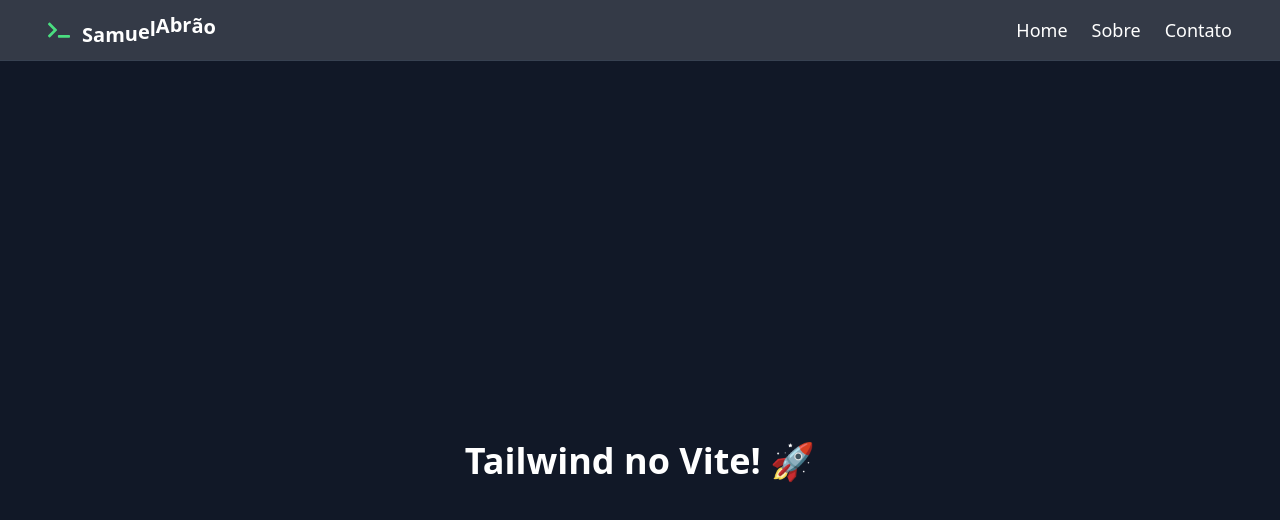
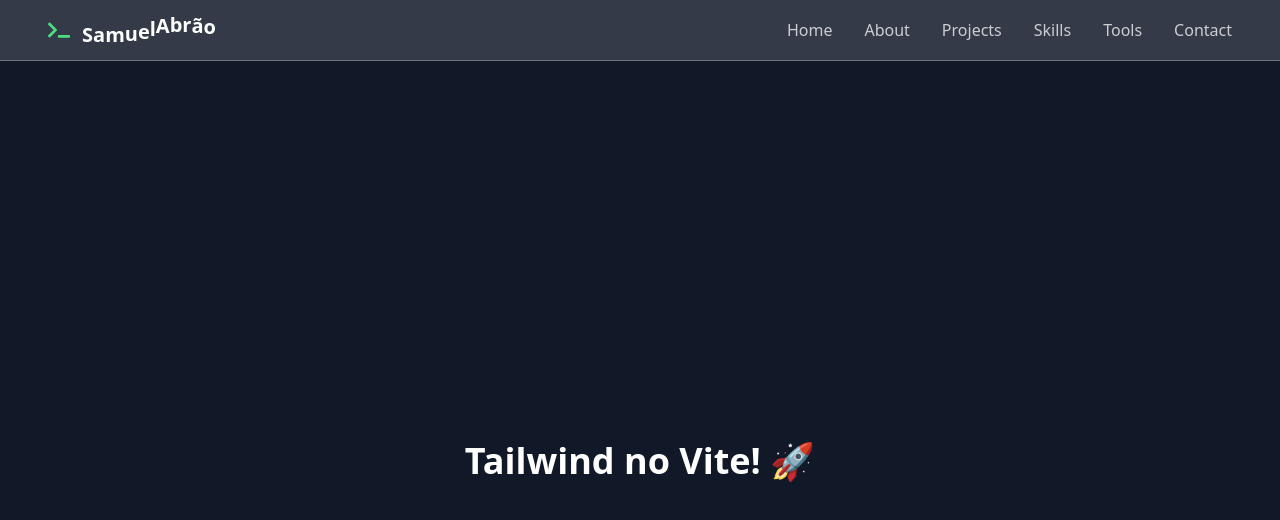
Before and after one commit to samuka7abr/Portifolio, a React (Vite) app: page / in a window 1280 px wide. Shown: the top 520 px of the page. Built offline with nearby package versions, Linux system fonts and the light colour scheme.

Commit message:
feat: header

```diff
--- a/src/components/Header/index.tsx
+++ b/src/components/Header/index.tsx
@@ -6,7 +6,7 @@ export function Header() {
   const letters: string[] = nome.split("");
 
   return (
-    <header className="flex justify-between items-center px-12 py-4 bg-gray-900/85 text-white border-b border-gray-700">
+    <header className="flex justify-between items-center px-12 py-4 bg-gray-900/85 text-white border-b border-gray-700 border-b-gray-100/30">
       {/* Nome animado com ícone */}
       <div className="flex items-center gap-3 text-3xl font-bold">
         <FaTerminal className="text-green-400 text-[22px] text-4xl" />
@@ -34,10 +34,37 @@ export function Header() {
 
       {/* Navegação */}
       <nav>
-        <ul className="flex gap-6 text-lg">
-          <li><a href="#" className="hover:text-blue-400 transition-all">Home</a></li>
-          <li><a href="#" className="hover:text-blue-400 transition-all">Sobre</a></li>
-          <li><a href="#" className="hover:text-blue-400 transition-all">Contato</a></li>
+        <ul className="flex gap-8 text-[16px] text-white/75">
+          <li>
+            <a href="#" className="hover:text-green-400 transition-all">
+              Home
+            </a>
+          </li>
+          <li>
+            <a href="#" className="hover:text-green-400 transition-all">
+              About
+            </a>
+          </li>
+          <li>
+            <a href="#" className="hover:text-green-400 transition-all">
+              Projects
+            </a>
+          </li>
+          <li>
+            <a href="#" className="hover:text-green-400 transition-all">
+              Skills
+            </a>
+          </li>
+          <li>
+            <a href="#" className="hover:text-green-400 transition-all">
+              Tools
+            </a>
+          </li>
+          <li>
+            <a href="#" className="hover:text-green-400 transition-all">
+              Contact
+            </a>
+          </li>
         </ul>
       </nav>
     </header>
```
